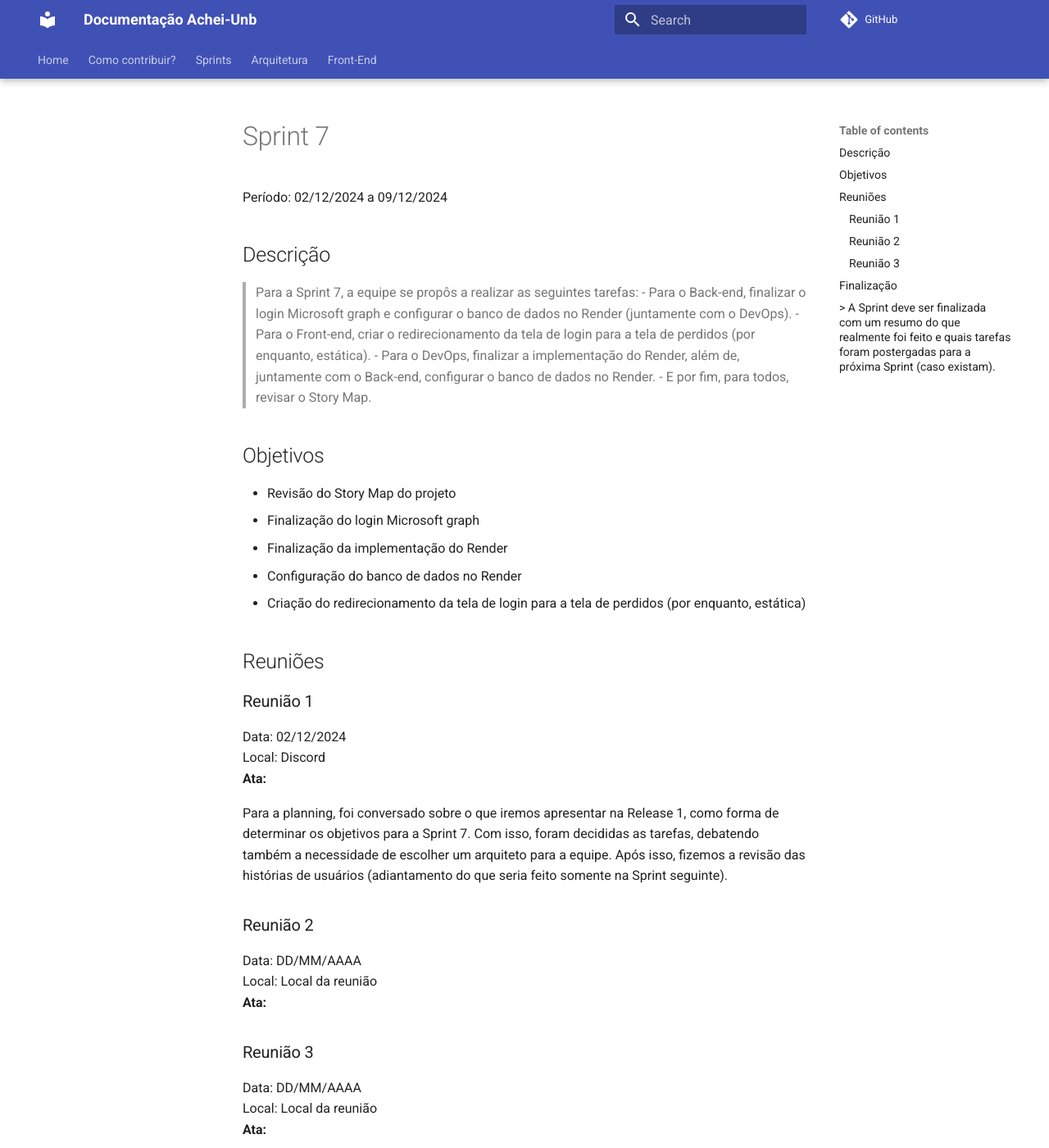
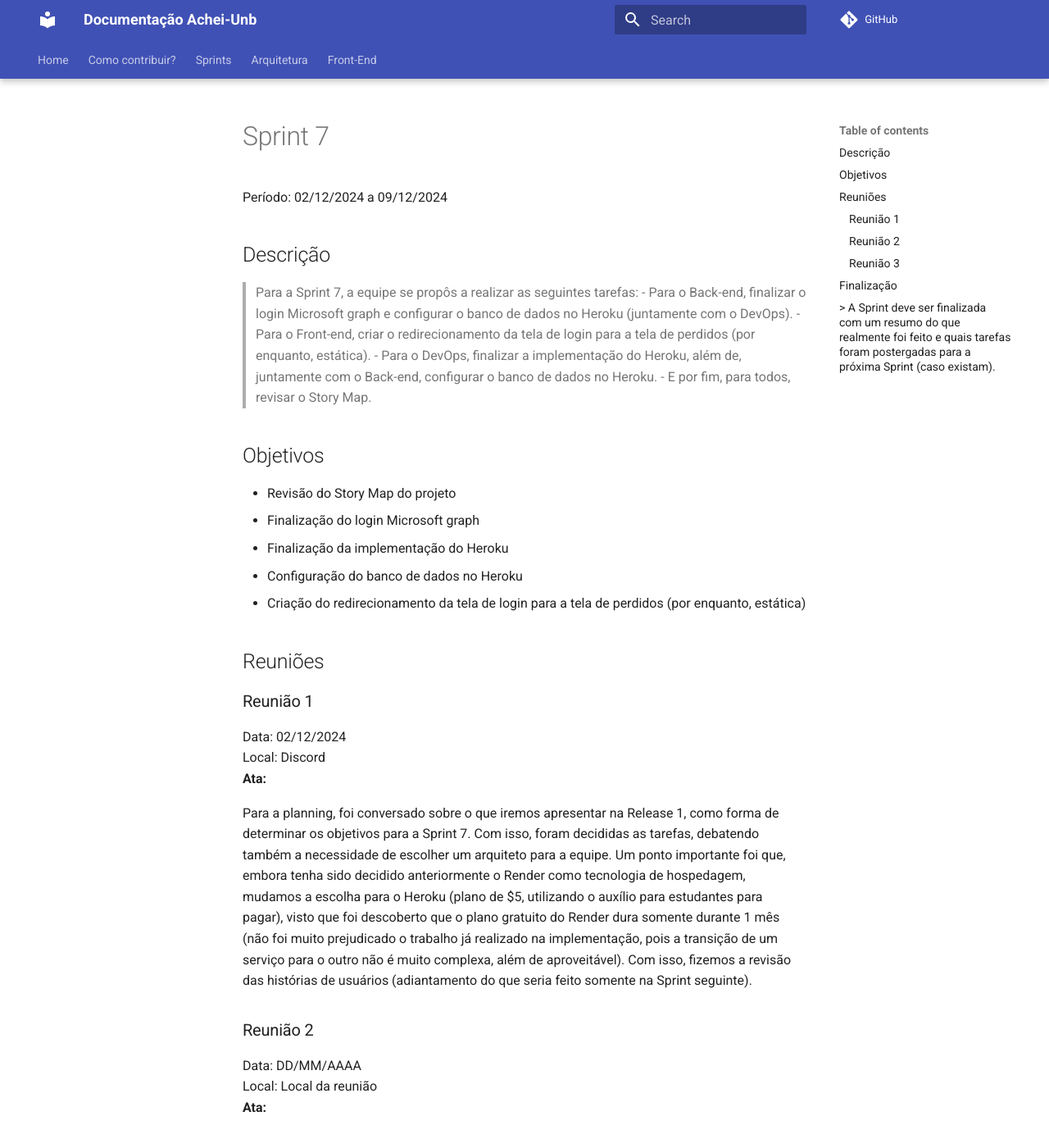
Before and after one commit to zlimaz/2025-1-AcheiUnB-Testes, an MkDocs documentation site: the page built from docs/sprints/sprint-7.md, in a window 1280 px wide and 1400 px high. Shown: the whole window at 82% size. Built offline with MkDocs 1.6.1 and Material for MkDocs 9.7.7, drawn with Linux system fonts in a browser that asks for light colours; comment, search, counter and statistics services are not loaded.

Commit message:
Update sprint-7.md

```diff
--- a/docs/sprints/sprint-7.md
+++ b/docs/sprints/sprint-7.md
@@ -3,16 +3,16 @@ Período: 02/12/2024 a 09/12/2024
 
 ## Descrição
 > Para a Sprint 7, a equipe se propôs a realizar as seguintes tarefas:
-> - Para o Back-end, finalizar o login Microsoft graph e configurar o banco de dados no Render (juntamente com o DevOps).
+> - Para o Back-end, finalizar o login Microsoft graph e configurar o banco de dados no Heroku (juntamente com o DevOps).
 > - Para o Front-end, criar o redirecionamento da tela de login para a tela de perdidos (por enquanto, estática).
-> - Para o DevOps, finalizar a implementação do Render, além de, juntamente com o Back-end, configurar o banco de dados no Render.
+> - Para o DevOps, finalizar a implementação do Heroku, além de, juntamente com o Back-end, configurar o banco de dados no Heroku.
 > - E por fim, para todos, revisar o Story Map.
 
 ## Objetivos
 - Revisão do Story Map do projeto
 - Finalização do login Microsoft graph
-- Finalização da implementação do Render
-- Configuração do banco de dados no Render
+- Finalização da implementação do Heroku
+- Configuração do banco de dados no Heroku
 - Criação do redirecionamento da tela de login para a tela de perdidos (por enquanto, estática)
 
 ## Reuniões
@@ -21,7 +21,7 @@ Data: 02/12/2024
 Local: Discord
 **Ata:**
 
-Para a planning, foi conversado sobre o que iremos apresentar na Release 1, como forma de determinar os objetivos para a Sprint 7. Com isso, foram decididas as tarefas, debatendo também a necessidade de escolher um arquiteto para a equipe. Após isso, fizemos a revisão das histórias de usuários (adiantamento do que seria feito somente na Sprint seguinte).
+Para a planning, foi conversado sobre o que iremos apresentar na Release 1, como forma de determinar os objetivos para a Sprint 7. Com isso, foram decididas as tarefas, debatendo também a necessidade de escolher um arquiteto para a equipe. Um ponto importante foi que, embora tenha sido decidido anteriormente o Render como tecnologia de hospedagem, mudamos a escolha para o Heroku (plano de $5, utilizando o auxílio para estudantes para pagar), visto que foi descoberto que o plano gratuito do Render dura somente durante 1 mês (não foi muito prejudicado o trabalho já realizado na implementação, pois a transição de um serviço para o outro não é muito complexa, além de aproveitável). Com isso, fizemos a revisão das histórias de usuários (adiantamento do que seria feito somente na Sprint seguinte).
 
 
 ### Reunião 2
```
